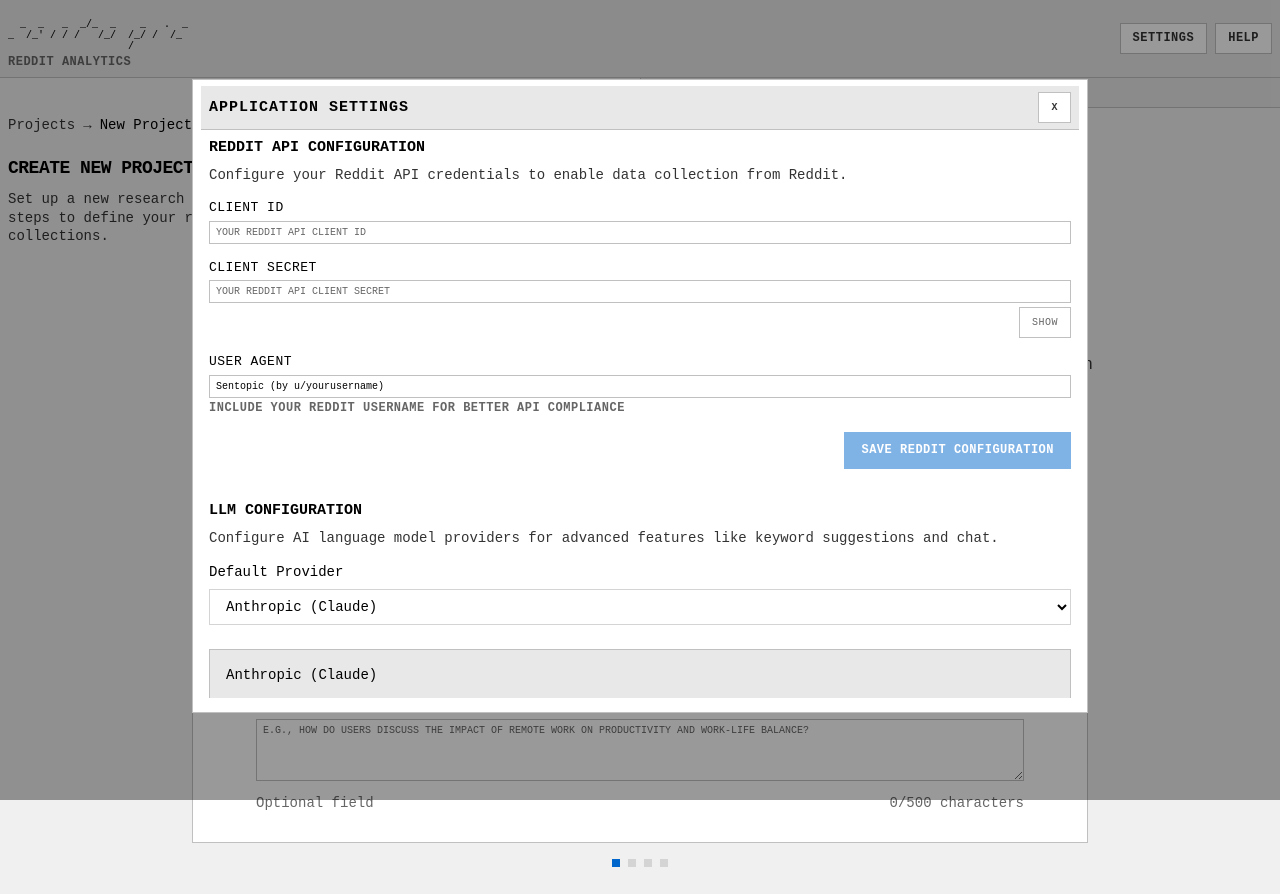
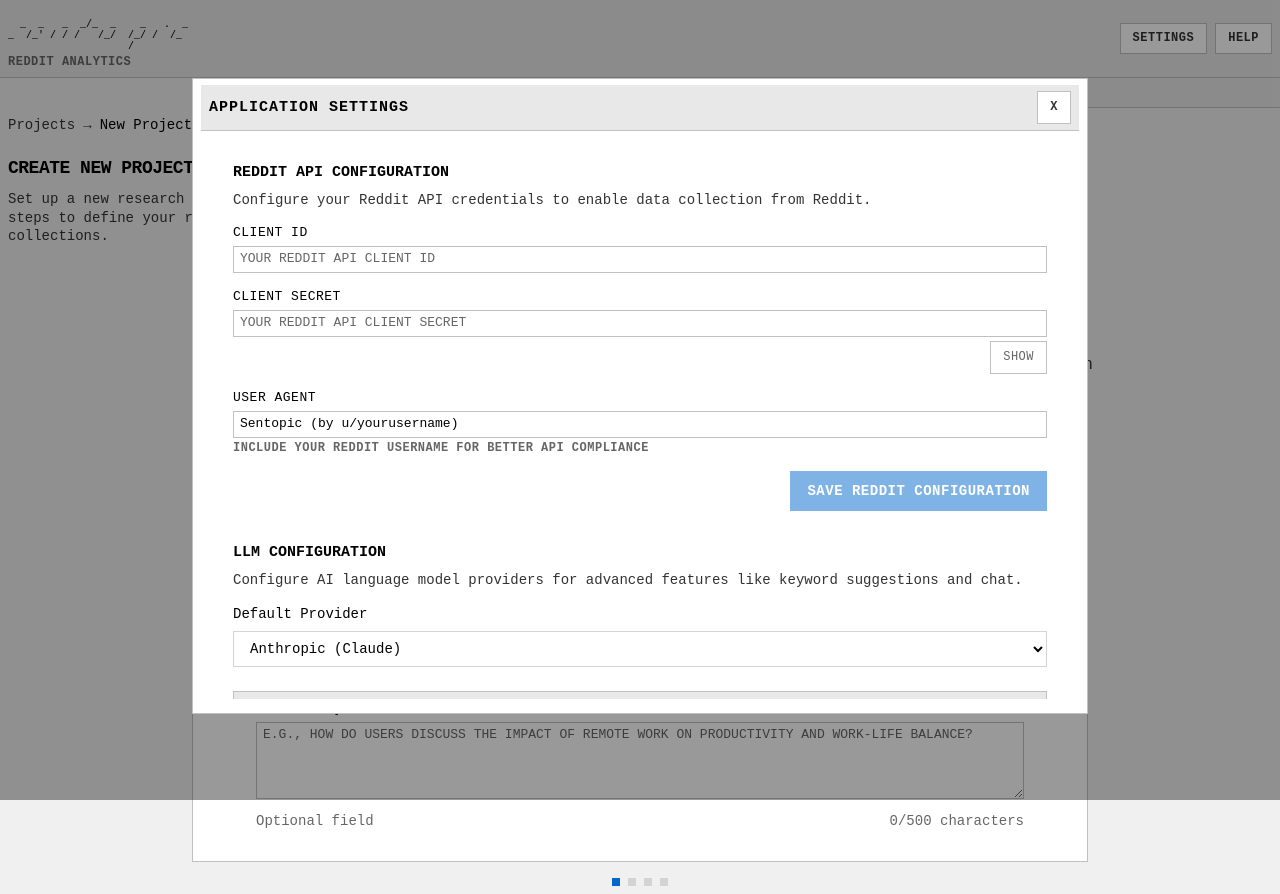
Before and after one commit to popescoup/Sentopic, a React (Vite) app in the folder frontend/: page /projects/new in a window 1280 px wide. Both pictures are taken after a click on the button "SETTINGS". Built offline with nearby package versions, Linux system fonts and the light colour scheme; no server answers.

Commit message:
settings modal and input text updates

```diff
--- a/frontend/src/components/settings/SettingsModal.tsx
+++ b/frontend/src/components/settings/SettingsModal.tsx
@@ -37,8 +37,8 @@ export const SettingsModal: React.FC<SettingsModalProps> = ({
         className="max-h-[90vh]"
       >
         <div className="h-[70vh] flex flex-col">
-          {/* Content */}
-          <div className="flex-1 overflow-y-auto">
+        {/* Content */}
+        <div className="flex-1 overflow-y-auto p-6">
             {statusLoading ? (
               <div className="flex items-center justify-center h-64">
                 <div className="text-center">
--- a/frontend/src/components/ui/Input.tsx
+++ b/frontend/src/components/ui/Input.tsx
@@ -39,9 +39,9 @@ export const Input = React.forwardRef<HTMLInputElement, InputProps>(
 
     // Terminal size classes - dense spacing
     const sizeClasses = {
-      sm: 'px-1.5 py-1 text-small',
-      md: 'px-2 py-1 text-body',
-      lg: 'px-2 py-1.5 text-large'
+      sm: 'px-1.5 py-1 text-body',     // 12px (was 10px)
+      md: 'px-2 py-1 text-large',      // 14px (was 12px)
+      lg: 'px-2 py-1.5 text-title'     // 16px (was 14px)
     };
 
     // Base terminal input classes
--- a/frontend/src/styles/variables.css
+++ b/frontend/src/styles/variables.css
@@ -114,7 +114,7 @@
 
   /* Input Base Properties */
   --input-padding: 4px 6px;
-  --input-font-size: 10px;
+  --input-font-size: 13px;
   --input-border-width: 1px;
 
   /* Table Base Properties */
--- a/frontend/tailwind.config.js
+++ b/frontend/tailwind.config.js
@@ -52,12 +52,12 @@ export default {
       },
       fontSize: {
         // Existing terminal font scale
-        'caption': ['8px', { lineHeight: '1.1', letterSpacing: '0.5px' }],
-        'small': ['10px', { lineHeight: '1.3', letterSpacing: '0.5px' }],    // Increased from 9px
-        'body': ['12px', { lineHeight: '1.3' }],                             // Increased from 10px
-        'large': ['14px', { lineHeight: '1.3' }],                            // Increased from 11px
-        'title': ['16px', { lineHeight: '1.1', letterSpacing: '1px' }],      // Increased from 12px
-        'header': ['18px', { lineHeight: '1.1', letterSpacing: '-0.5px' }],  // Increased from 14px
+        'caption': ['10px', { lineHeight: '1.1', letterSpacing: '0.5px' }],
+        'small': ['12px', { lineHeight: '1.3', letterSpacing: '0.5px' }],    // Increased from 10px
+        'body': ['14px', { lineHeight: '1.3' }],                             // Increased from 12px
+        'large': ['16px', { lineHeight: '1.3' }],                            // Increased from 14px
+        'title': ['18px', { lineHeight: '1.1', letterSpacing: '1px' }],      // Increased from 16px
+        'header': ['20px', { lineHeight: '1.1', letterSpacing: '-0.5px' }],
 
         // New larger sizes for buttons
         'button-lg': ['16px', { lineHeight: '1.2', letterSpacing: '0.5px' }],
```
